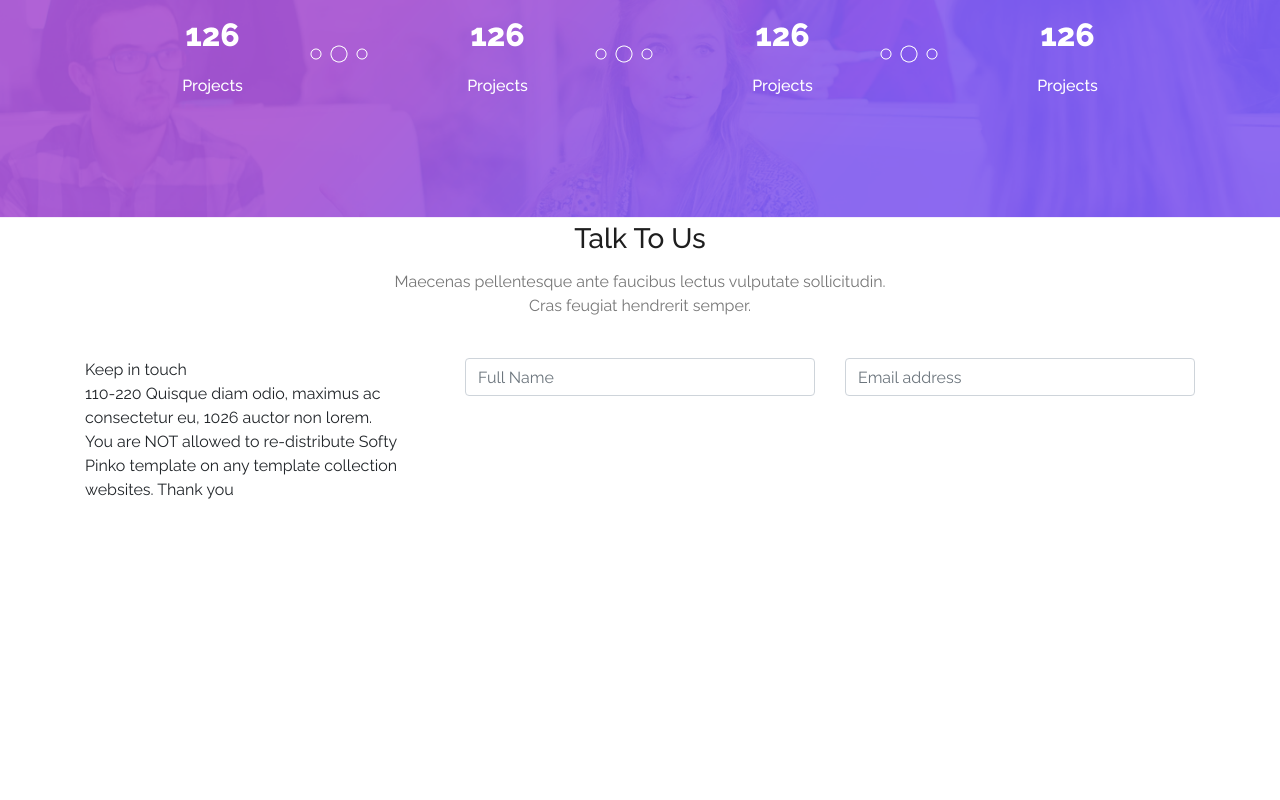
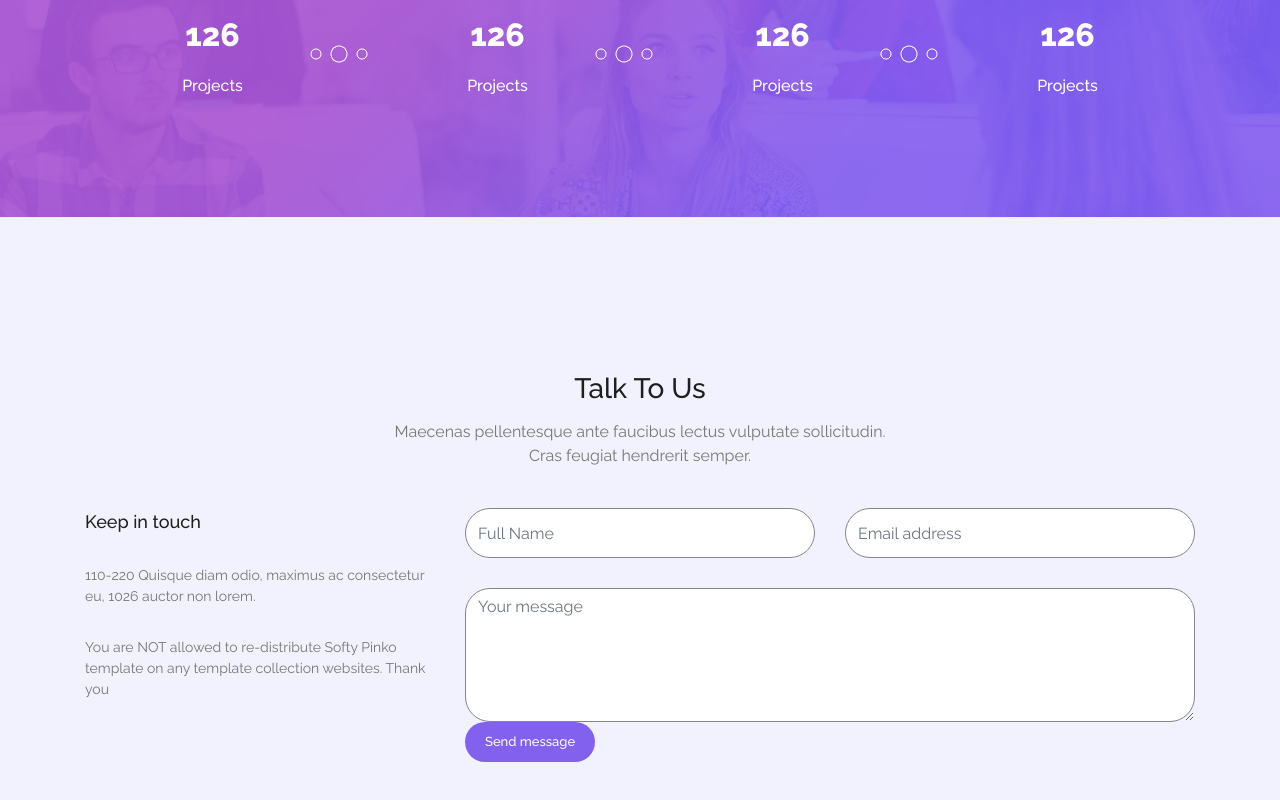
Before and after one commit to thinhnguyenwilliam/bai-14-FE-project-2, a plain HTML site: page index.html in a window 1280 px wide. Shown: the part 3009-3809 px from the top of the page. Before the commit the page ends 3511 px from the top, so only its background shows below. Drawn offline with nearby package versions, Linux system fonts and the light colour scheme.

Commit message:
6:39pm 24/11/2023

```diff
--- a/assets/css/base.css
+++ b/assets/css/base.css
@@ -57,6 +57,12 @@ a:hover{
 .button_highlight:hover{
     background-color: var(--color-main);
 }
+.button_main{
+    background-color: var(--color-main);
+}
+.button_main:hover{
+    background-color: var(--color-highlight);
+}
 /* end box button */
 
 
--- a/assets/css/style.css
+++ b/assets/css/style.css
@@ -302,3 +302,31 @@
     font-weight: 500;
 }
 /* End Section 7 */
+
+
+
+
+/* Section 9 */
+.section_9{
+    background-color: var(--bg-1);
+    padding: 150px 0;
+}
+.section_9 .inner_content .inner_title{
+    font-size: 18px;
+    font-weight: 500;
+    color: var(--color-text-1);
+}
+.section_9 .inner_content .inner_desc{
+    font-size: 14px;
+    color: var(--color-text-2);
+    margin-top: 30px;
+}
+.section_9 .inner_form .form-group{
+    margin-bottom: 30px;
+}
+.section_9 .inner_form input, .section_9 .inner_form textarea{/*nhóm lại nhiều tag cùng thuộc tính(3 thuộc tính dưới) thì dùng dấu ","*/
+    border-radius: 25px;
+    min-height: 50px;/*hình như này kg ăn css do bên html để rows="5"*/
+    border-color: #878686;
+}
+/* End Section 9 */
--- a/index.html
+++ b/index.html
@@ -466,7 +466,7 @@
                     </div>
                 </div>
                 <div class="col-xl-8">
-                    <form action="">
+                    <form action="" class="inner_form">
                         <div class="row">
                             <div class="col-xl-6">
                                 <div class="form-group"><!-- form-group: class of bootstrap -->
@@ -475,8 +475,14 @@
                             </div>
                             <div class="col-xl-6">
                                 <div class="form-group"><!-- form-group: class of bootstrap -->
-                                    <input type="text" class="form-control" placeholder="Email address">
+                                    <input type="email" class="form-control" placeholder="Email address">
                                 </div>
+                            </div>
+                            <div class="col-xl-12">
+                                <textarea class="form-control" placeholder="Your message" rows="5"></textarea><!-- rows="5": cho height tex area cao lên -->
+                            </div>
+                            <div class="col-xl-12">
+                                <button type="submit" class="button button_main">Send message</button>
                             </div>
                         </div>
                     </form>
```
